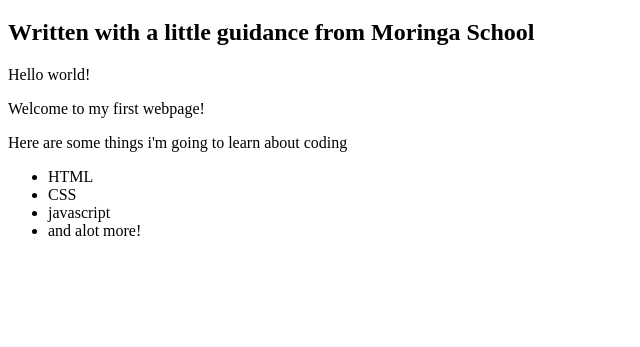
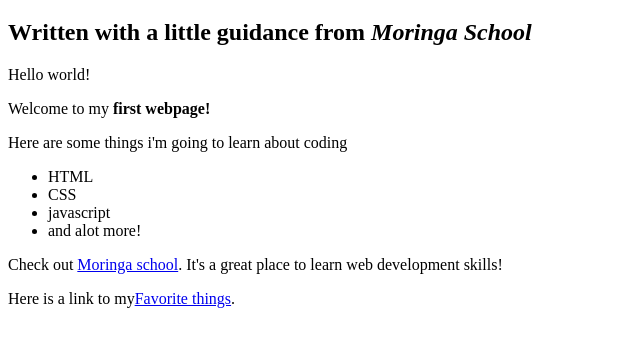
Before and after one commit to linetlucy-genchabe/my-first-webpage, a plain HTML site: page my-first-webpage.html in a window 1280 px wide. Shown: the part 61-408 px from the top of the page, without its empty margins (0-640 px from the left). Drawn offline with Linux system fonts and the light colour scheme.

Commit message:
add links

```diff
--- a/my-first-webpage.html
+++ b/my-first-webpage.html
@@ -5,9 +5,9 @@
     </head>
     <body>
         <h1>My first webpage</h1>
-        <h2>Written with a little guidance from Moringa School</h2>
+        <h2>Written with a little guidance from <em>Moringa School</em></h2>
         <p>Hello world!</p>
-        <p>Welcome to my first webpage!</p>
+        <p>Welcome to my <strong>first webpage!</strong></p>
         <p>Here are some things i'm going to learn about coding</p>
         <ul>
             <li>HTML</li>
@@ -15,5 +15,8 @@
             <li>javascript</li>
             <li>and alot more!</li>
         </ul>
+        <p>Check out <a href="http://moringaschool.com/">Moringa school</a>. It's a great place to learn web development skills!</p>
+        <p>Here is a link to my<a href="farorite-things.html">Favorite things</a>.</p>
+
     </body>
 </html>
```
